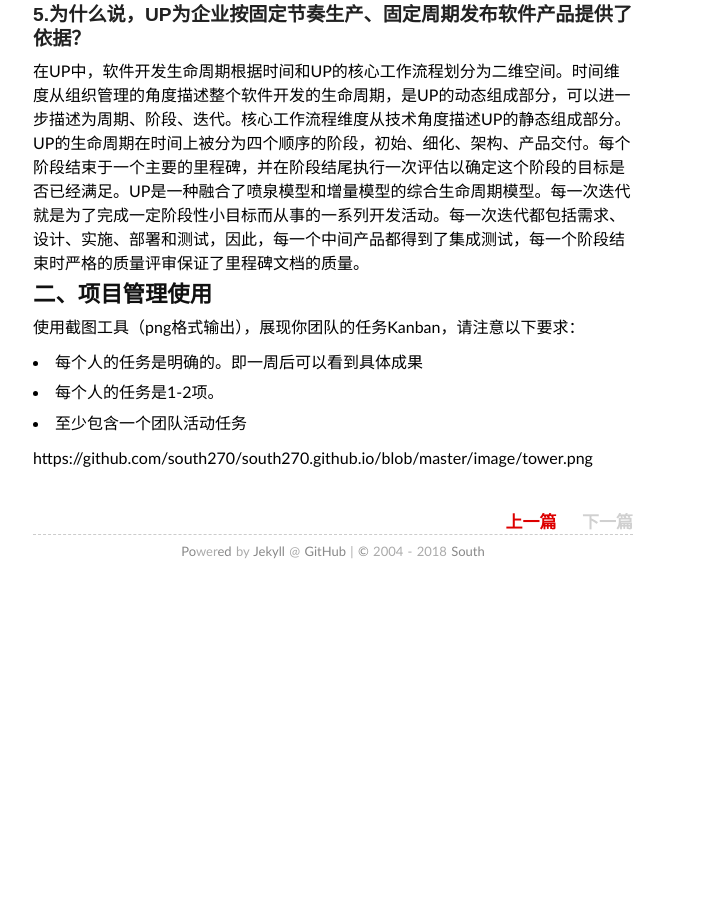
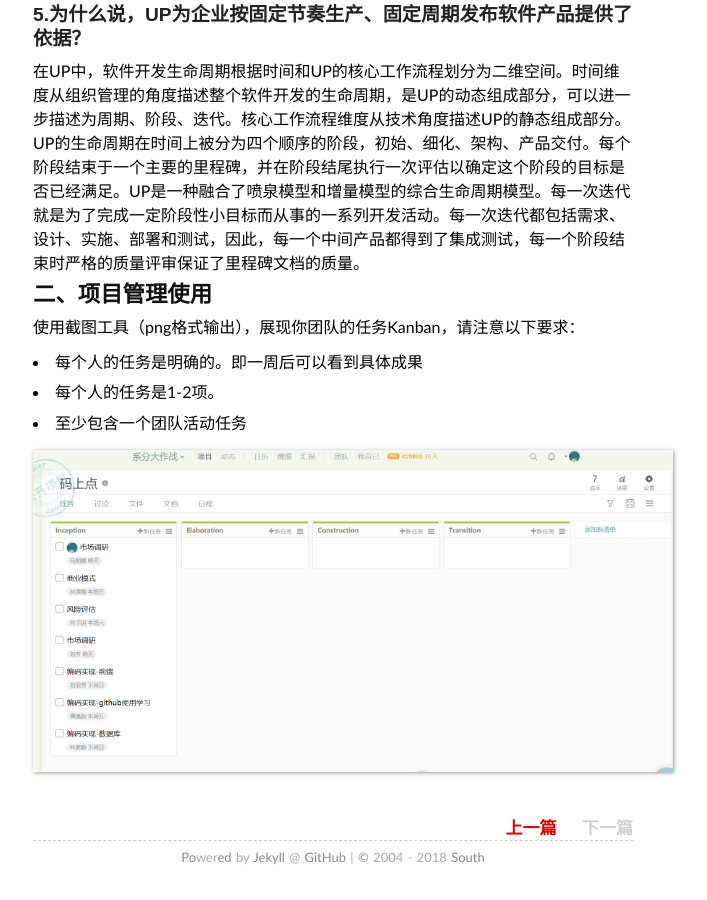
Before and after one commit to south270/south270.github.io, a Jekyll site: the page built from _posts/2018-3-18-second-homework.md, in a window 1280 px wide and 900 px high, scrolled down 1381 px. Shown: the whole window, without its empty margins (307-1014 px from the left). Built offline with Jekyll 4.4.1, drawn with Linux system fonts in a browser that asks for light colours; comment, search, counter and statistics services are not loaded; before the commit the page ends 1975 px from its top, so only the background shows below that.

Commit message:
Update 2018-3-18-second-homework.md

```diff
--- a/_posts/2018-3-18-second-homework.md
+++ b/_posts/2018-3-18-second-homework.md
@@ -51,4 +51,4 @@ tags: 博客
 - 每个人的任务是1-2项。
 - 至少包含一个团队活动任务
 
-https://github.com/south270/south270.github.io/blob/master/image/tower.png
+![](https://github.com/south270/south270.github.io/blob/master/image/tower.png)
```
